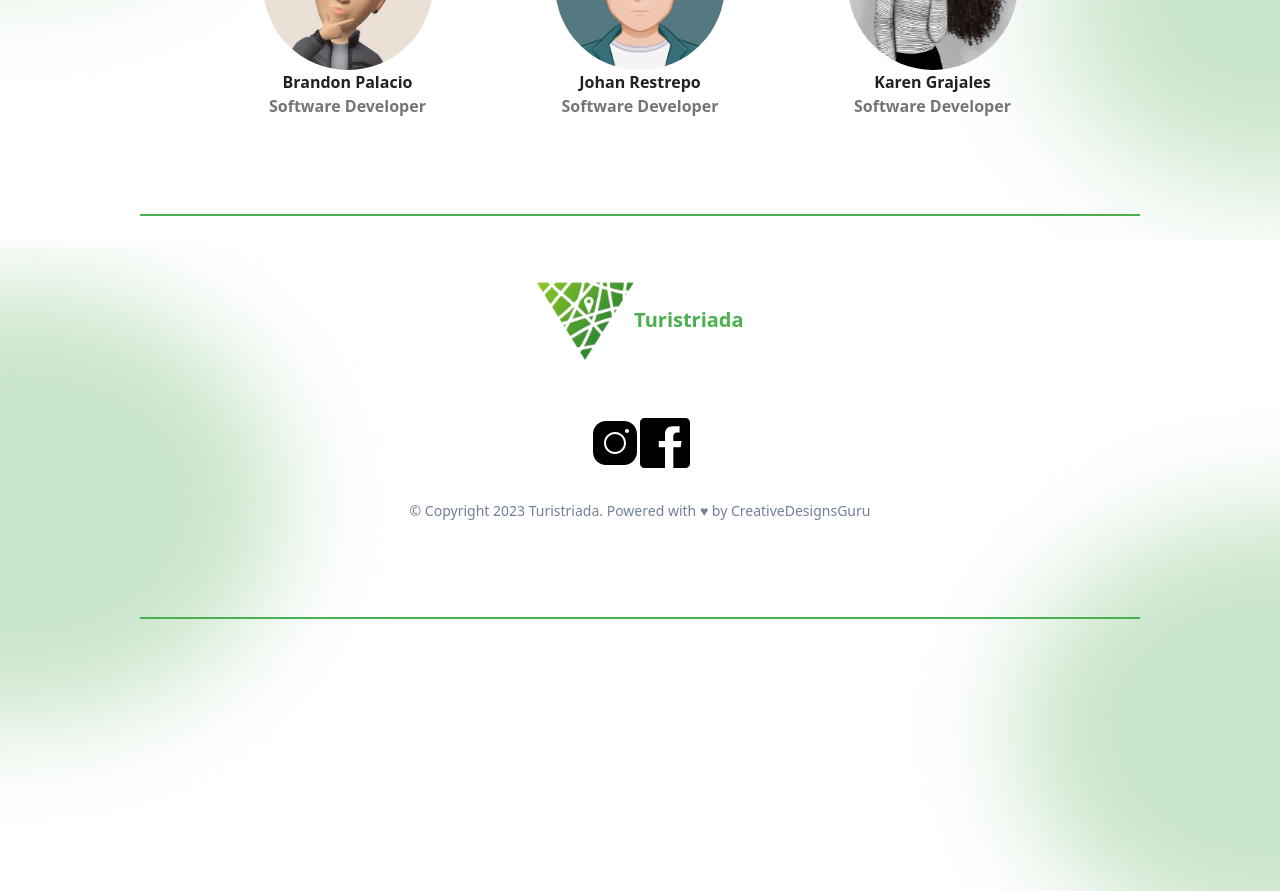
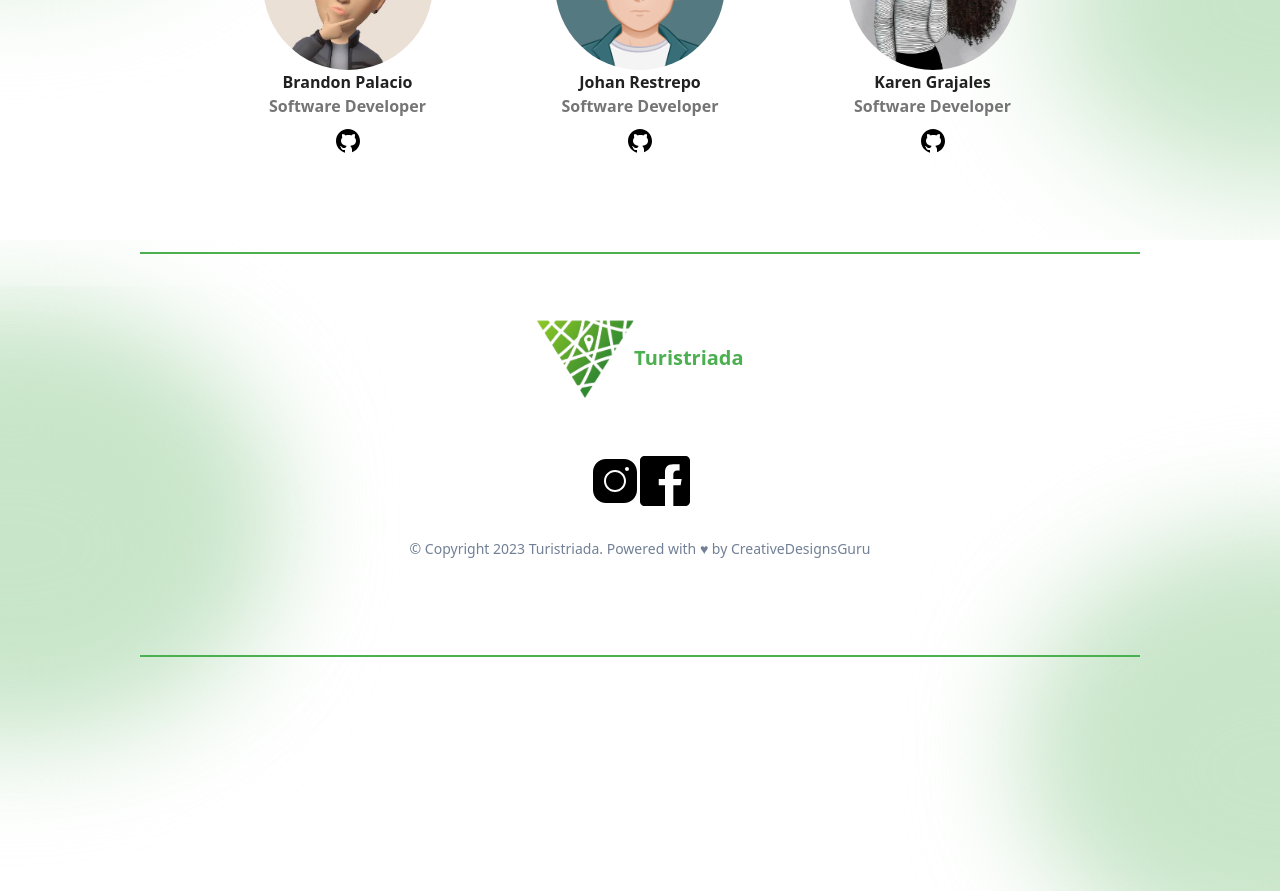
Before and after one commit to JohanRestrepo19/turistriada, a Next.js app: page / in a window 1280 px wide. Shown: the part 5520-6411 px from the top of the page. Built offline with nearby package versions, Linux system fonts and the light colour scheme.

Commit message:
feat: add links to github profiles.

```diff
--- a/src/team/Team.tsx
+++ b/src/team/Team.tsx
@@ -9,18 +9,21 @@
           imageSrc="/assets/images/members/brandon.png"
           name="Brandon Palacio"
           role="Software Developer"
+          github="https://github.com/Brandddd"
         />
 
         <TeamMember
           imageSrc="/assets/images/members/johan.png"
           name="Johan Restrepo"
           role="Software Developer"
+          github="https://github.com/JohanRestrepo19"
         />
 
         <TeamMember
           imageSrc="/assets/images/members/karen.png"
           name="Karen Grajales"
           role="Software Developer"
+          github="https://github.com/KarenG19"
         />
       </div>
     </Section>
--- a/src/team/TeamMember.tsx
+++ b/src/team/TeamMember.tsx
@@ -1,7 +1,10 @@
+import Link from 'next/link';
+
 type ITeamMemberProps = {
   imageSrc: string;
   name: string;
   role: string;
+  github: string;
 };
 
 const TeamMember = (props: ITeamMemberProps) => {
@@ -13,7 +16,20 @@
         className="w-[170px] h-[170px] rounded-full"
       />
       <h2 className=" text-text-primary font-bold">{props.name}</h2>
-      <h3 className=" text-text-secondary font-semibold">{props.role}</h3>
+      <h3 className=" text-text-secondary font-semibold mb-2">{props.role}</h3>
+      <Link href={props.github}>
+        <a target="_blank">
+          <svg
+            xmlns="http://www.w3.org/2000/svg"
+            viewBox="0 0 30 30"
+            width="30px"
+            height="30px"
+          >
+            {' '}
+            <path d="M15,3C8.373,3,3,8.373,3,15c0,5.623,3.872,10.328,9.092,11.63C12.036,26.468,12,26.28,12,26.047v-2.051 c-0.487,0-1.303,0-1.508,0c-0.821,0-1.551-0.353-1.905-1.009c-0.393-0.729-0.461-1.844-1.435-2.526 c-0.289-0.227-0.069-0.486,0.264-0.451c0.615,0.174,1.125,0.596,1.605,1.222c0.478,0.627,0.703,0.769,1.596,0.769 c0.433,0,1.081-0.025,1.691-0.121c0.328-0.833,0.895-1.6,1.588-1.962c-3.996-0.411-5.903-2.399-5.903-5.098 c0-1.162,0.495-2.286,1.336-3.233C9.053,10.647,8.706,8.73,9.435,8c1.798,0,2.885,1.166,3.146,1.481C13.477,9.174,14.461,9,15.495,9 c1.036,0,2.024,0.174,2.922,0.483C18.675,9.17,19.763,8,21.565,8c0.732,0.731,0.381,2.656,0.102,3.594 c0.836,0.945,1.328,2.066,1.328,3.226c0,2.697-1.904,4.684-5.894,5.097C18.199,20.49,19,22.1,19,23.313v2.734 c0,0.104-0.023,0.179-0.035,0.268C23.641,24.676,27,20.236,27,15C27,8.373,21.627,3,15,3z" />
+          </svg>
+        </a>
+      </Link>
     </div>
   );
 };
```
